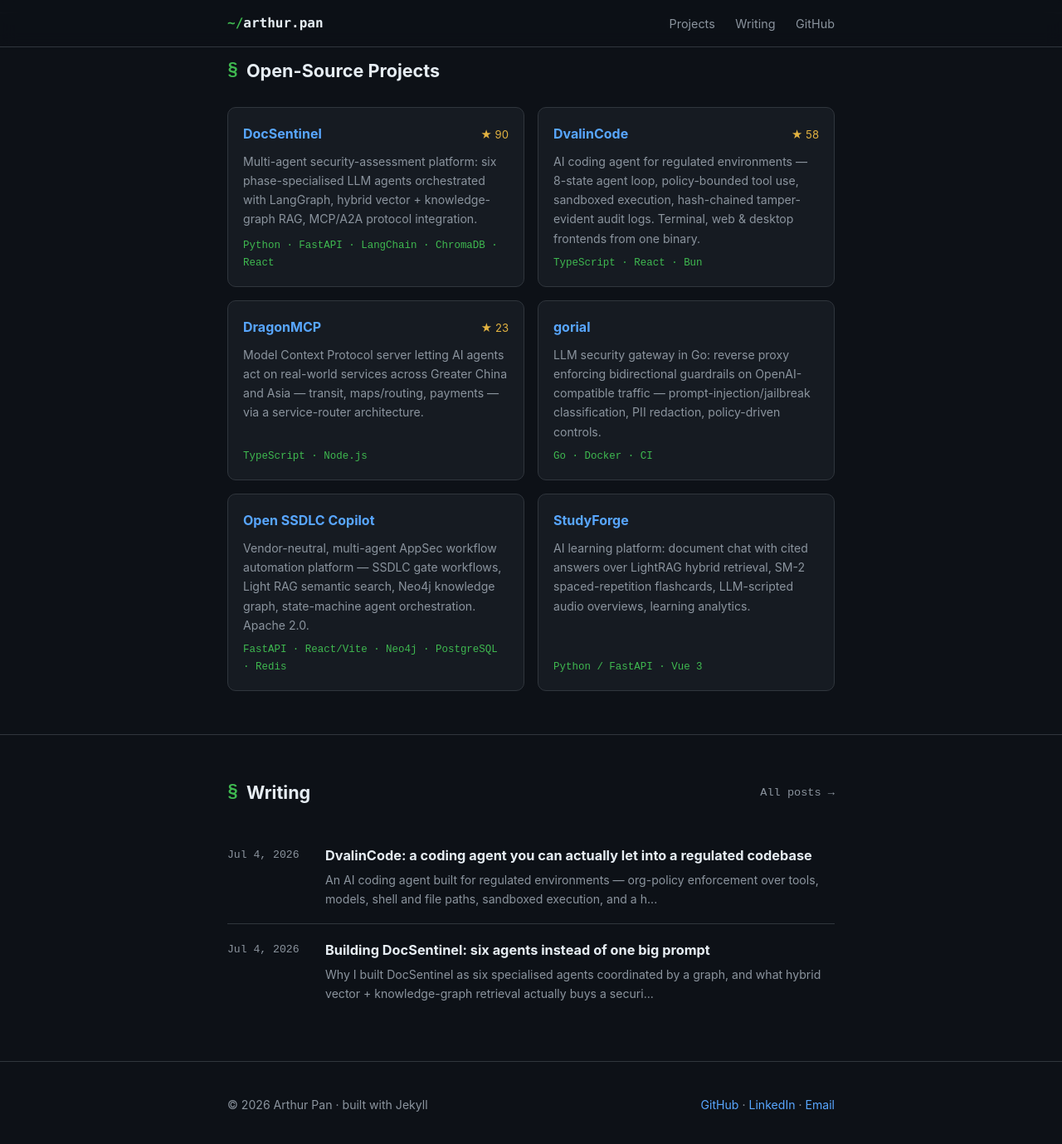
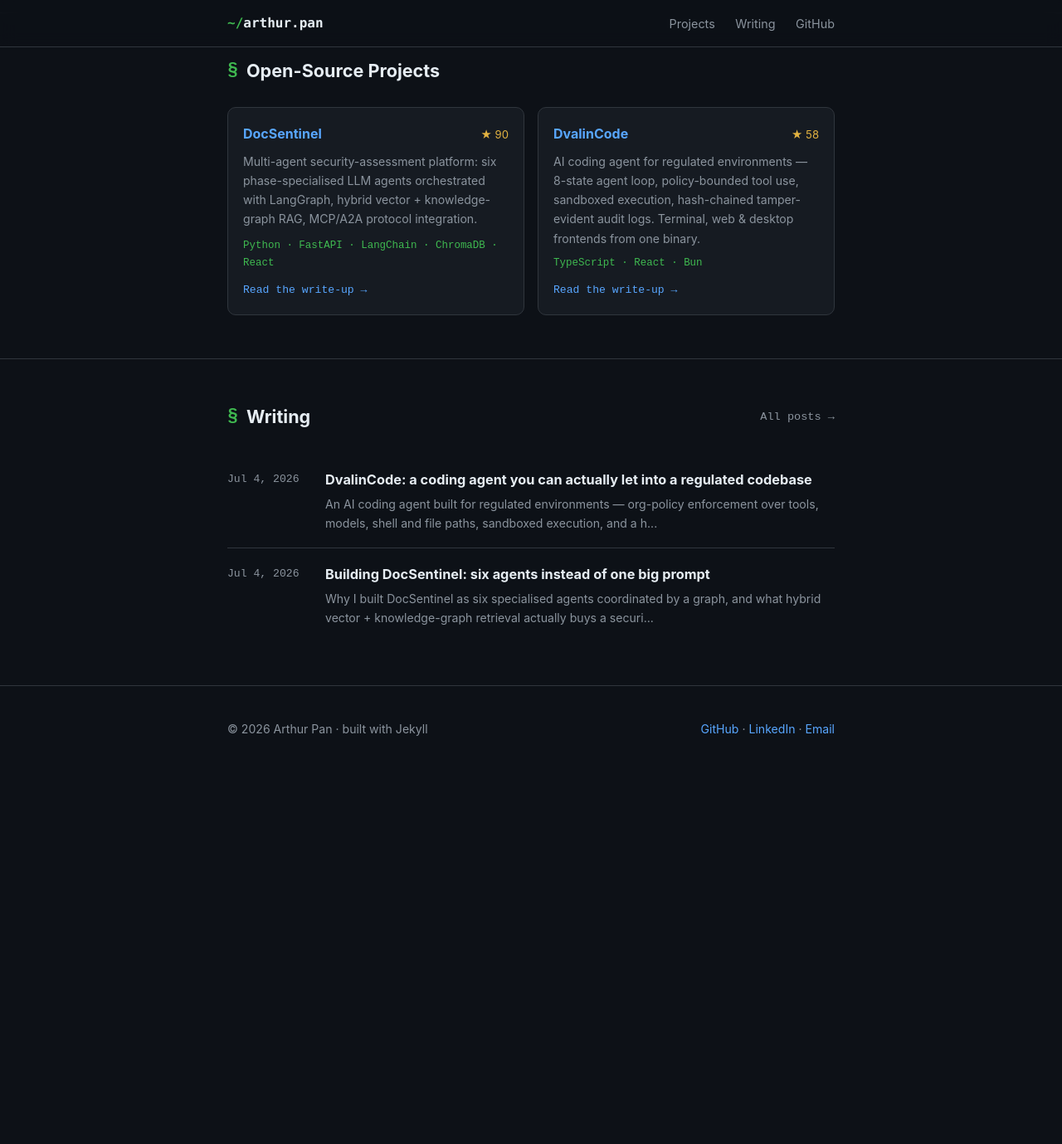
Before and after one commit to arthurpanhku/arthurpanhku.github.io, a Jekyll site: the page built from index.html, in a window 1280 px wide and 1400 px high, scrolled down 1351 px. Shown: the top 1379 px of the window at 83% size. Built offline with Jekyll 4.4.1, drawn with Linux system fonts in a browser that asks for light colours; after the commit the page ends 2298 px from its top, so only the background shows below that.

Commit message:
Homepage: show only DocSentinel & DvalinCode, link cards to write-ups

```diff
--- a/assets/style.css
+++ b/assets/style.css
@@ -85,6 +85,7 @@ section h2::before { content: "§"; color: var(--accent-2); font-family: ui-mono
 .card .stars { color: #e3b341; font-size: .82rem; font-weight: 400; white-space: nowrap; }
 .card p { color: var(--text-dim); font-size: .88rem; flex: 1; }
 .card .stack { color: var(--accent-2); font-size: .78rem; font-family: ui-monospace, monospace; }
+.card .read { color: var(--accent); font-size: .82rem; font-family: ui-monospace, monospace; margin-top: 4px; }
 
 /* ===== Writing list ===== */
 .posts { list-style: none; }
--- a/index.html
+++ b/index.html
@@ -48,49 +48,21 @@ layout: default
     <h2>Open-Source Projects</h2>
     <div class="grid reveal">
 
-      <a class="card" href="https://github.com/arthurpanhku" target="_blank" rel="noopener">
+      <a class="card" href="{{ '/blog/building-docsentinel/' | relative_url }}">
         <h3>DocSentinel <span class="stars">★ 90</span></h3>
         <p>Multi-agent security-assessment platform: six phase-specialised LLM agents orchestrated
         with LangGraph, hybrid vector + knowledge-graph RAG, MCP/A2A protocol integration.</p>
         <span class="stack">Python · FastAPI · LangChain · ChromaDB · React</span>
+        <span class="read">Read the write-up →</span>
       </a>
 
-      <a class="card" href="https://github.com/arthurpanhku" target="_blank" rel="noopener">
+      <a class="card" href="{{ '/blog/dvalincode-a-governed-coding-agent/' | relative_url }}">
         <h3>DvalinCode <span class="stars">★ 58</span></h3>
         <p>AI coding agent for regulated environments — 8-state agent loop, policy-bounded tool use,
         sandboxed execution, hash-chained tamper-evident audit logs. Terminal, web &amp; desktop
         frontends from one binary.</p>
         <span class="stack">TypeScript · React · Bun</span>
-      </a>
-
-      <a class="card" href="https://github.com/arthurpanhku" target="_blank" rel="noopener">
-        <h3>DragonMCP <span class="stars">★ 23</span></h3>
-        <p>Model Context Protocol server letting AI agents act on real-world services across Greater
-        China and Asia — transit, maps/routing, payments — via a service-router architecture.</p>
-        <span class="stack">TypeScript · Node.js</span>
-      </a>
-
-      <a class="card" href="https://github.com/arthurpanhku" target="_blank" rel="noopener">
-        <h3>gorial</h3>
-        <p>LLM security gateway in Go: reverse proxy enforcing bidirectional guardrails on
-        OpenAI-compatible traffic — prompt-injection/jailbreak classification, PII redaction,
-        policy-driven controls.</p>
-        <span class="stack">Go · Docker · CI</span>
-      </a>
-
-      <a class="card" href="https://github.com/arthurpanhku" target="_blank" rel="noopener">
-        <h3>Open SSDLC Copilot</h3>
-        <p>Vendor-neutral, multi-agent AppSec workflow automation platform — SSDLC gate workflows,
-        Light RAG semantic search, Neo4j knowledge graph, state-machine agent orchestration.
-        Apache 2.0.</p>
-        <span class="stack">FastAPI · React/Vite · Neo4j · PostgreSQL · Redis</span>
-      </a>
-
-      <a class="card" href="https://github.com/arthurpanhku" target="_blank" rel="noopener">
-        <h3>StudyForge</h3>
-        <p>AI learning platform: document chat with cited answers over LightRAG hybrid retrieval,
-        SM-2 spaced-repetition flashcards, LLM-scripted audio overviews, learning analytics.</p>
-        <span class="stack">Python / FastAPI · Vue 3</span>
+        <span class="read">Read the write-up →</span>
       </a>
 
     </div>
```
